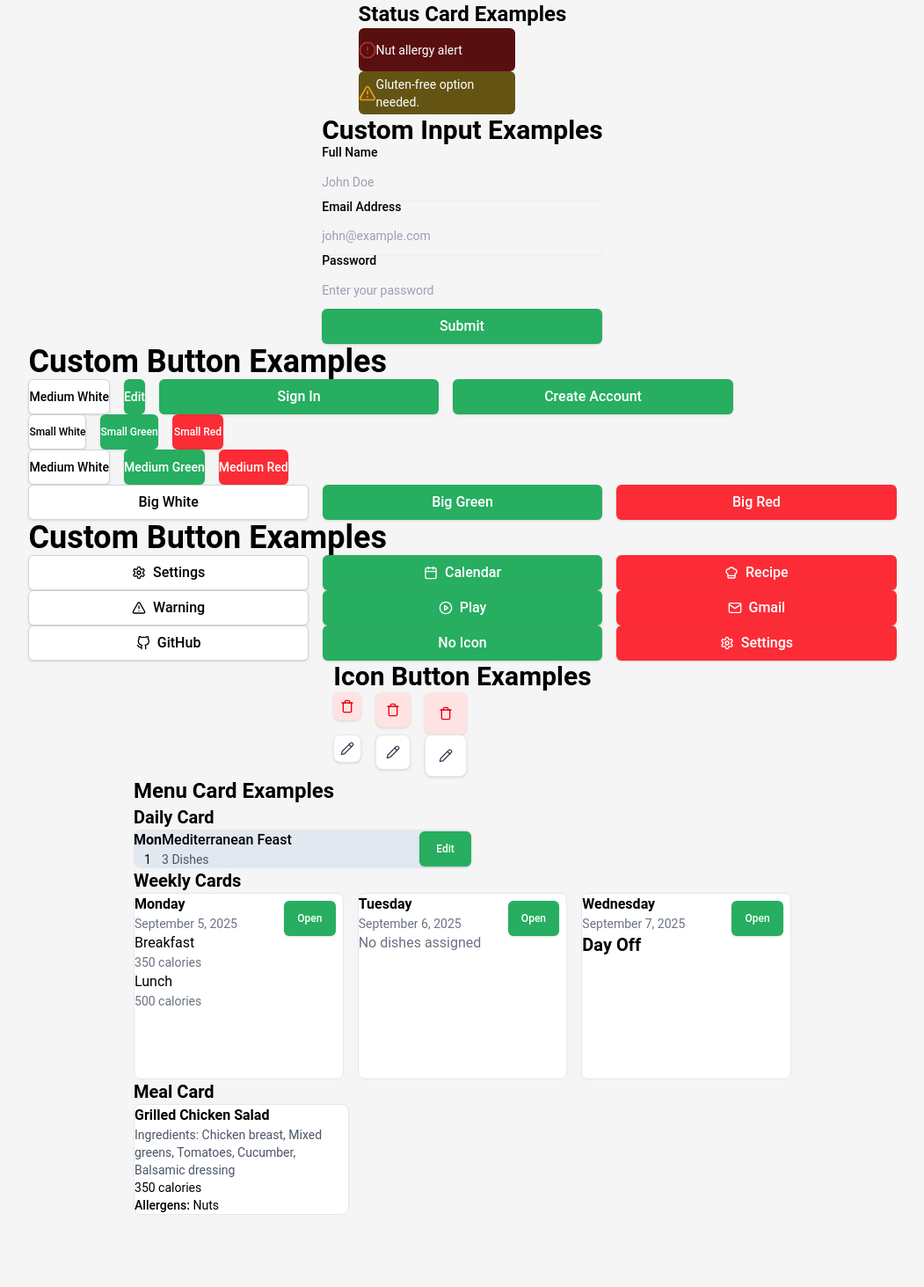
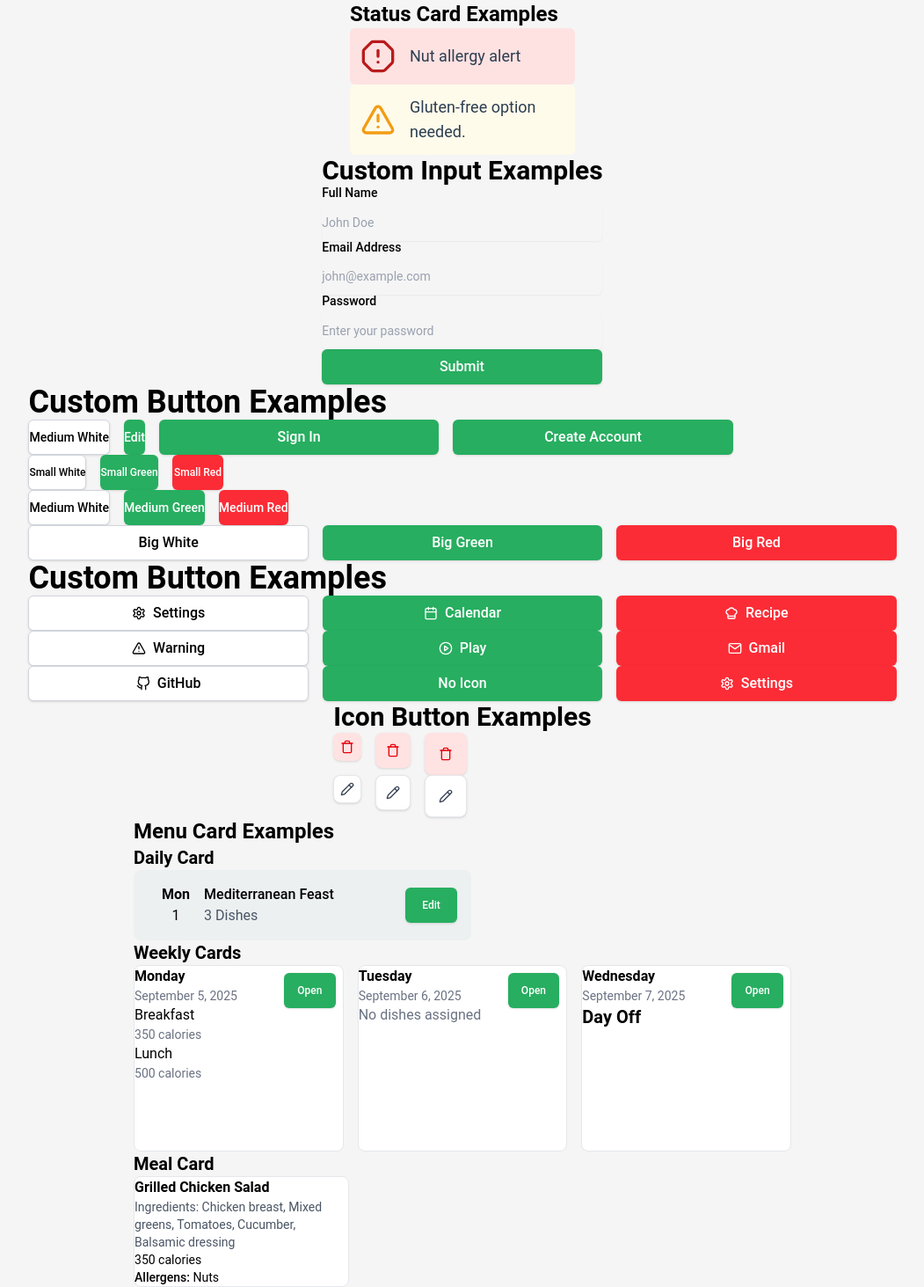
Before and after one commit to chingu-voyages/V53-tier3-team-38, a React (Vite) app: page /components in a window 1280 px wide. Shown: the whole page at 88% size, without its empty margins (114-1165 px from the left). Before the commit the page ends 1381 px from the top, so only its background shows below. Built offline with nearby package versions, Linux system fonts and the light colour scheme.

Commit message:
feat: enhance UI components with improved styles and accessibility

```diff
--- a/src/components/reusableComponents/customButton.tsx
+++ b/src/components/reusableComponents/customButton.tsx
@@ -12,7 +12,7 @@ import {
 } from "lucide-react";
 
 const buttonVariants = cva(
-  "inline-flex items-center justify-center rounded-md text-sm font-medium ring-offset-background transition-colors focus-visible:outline-none focus-visible:ring-2 focus-visible:ring-ring focus-visible:ring-offset-2 disabled:pointer-events-none disabled:opacity-50",
+  "inline-flex items-center justify-center rounded-md text-sm font-medium ring-offset-background transition-colors focus-visible:outline-none focus-visible:ring-2 focus-visible:ring-ring focus-visible:ring-offset-2 cursor-pointer disabled:pointer-events-none disabled:opacity-50",
   {
     variants: {
       size: {
--- a/src/components/reusableComponents/dailyCard.tsx
+++ b/src/components/reusableComponents/dailyCard.tsx
@@ -15,15 +15,21 @@ export const DailyCard: React.FC<DailyCardProps> = ({
   dishCount,
 }) => {
   return (
-    <div className="flex items-center justify-between p-4 bg-[#E2E8F0] rounded-lg w-full max-w-sm">
-      <div className="flex items-center space-x-4">
-        <div className="text-center">
+    <div
+      className="flex items-center justify-between bg-[#ECF0F1] rounded-lg w-full max-w-sm"
+      style={{ padding: "1rem" }}
+    >
+      <div
+        className="flex items-center"
+        style={{ marginInlineStart: "1rem", gap: "1rem" }}
+      >
+        <div className="text-center pointer-events-none">
           <div className="font-semibold">{day}</div>
-          <div className="text-sm">{date}</div>
+          <div className="text-large">{date}</div>
         </div>
-        <div>
+        <div className="pointer-events-none">
           <div className="font-medium">{mealTitle}</div>
-          <div className="text-sm text-gray-600">{dishCount} Dishes</div>
+          <div className="text-large text-gray-600">{dishCount} Dishes</div>
         </div>
       </div>
       <CustomButton size="small" variantColor="green">
--- a/src/components/reusableComponents/statusCard.tsx
+++ b/src/components/reusableComponents/statusCard.tsx
@@ -15,19 +15,20 @@ const StatusCard: React.FC<StatusCardProps> = ({ type, message }) => {
   return (
     <div
       className={cn(
-        "flex items-center p-3 rounded-md w-[178px] min-h-[49px]",
-        "text-white text-sm",
-        isAlert ? "bg-[#580F0F]" : "bg-[#645414]",
+        "flex flex-1 items-center p-3 rounded-md w-3xs min-h-[60px] gap-4",
+        "text-[#2C3E50] text-lg",
+        isAlert ? "bg-[#FEE2E2]" : "bg-[#FFFBEB]",
         message.split(" ").length > 10 ? "min-h-[74px]" : "",
         message.split(" ").length > 20 ? "min-h-[99px]" : "",
       )}
+      style={{ padding: "0.75rem" }}
     >
       {isAlert ? (
-        <AlertOctagon className="w-5 h-5 mr-2 flex-shrink-0 text-[#AE2F2F]" />
+        <AlertOctagon className="w-10 h-10 mr-2 flex-shrink-0 text-[#B91C1C]" />
       ) : (
-        <AlertTriangle className="w-5 h-5 mr-2 flex-shrink-0 text-[#F39C12]" />
+        <AlertTriangle className="w-10 h-10 mr-2 flex-shrink-0 text-[#F39C12]" />
       )}
-      <p className="flex-grow">{message}</p>
+      <p className="flex-grow pointer-events-none">{message}</p>
     </div>
   );
 };
```
